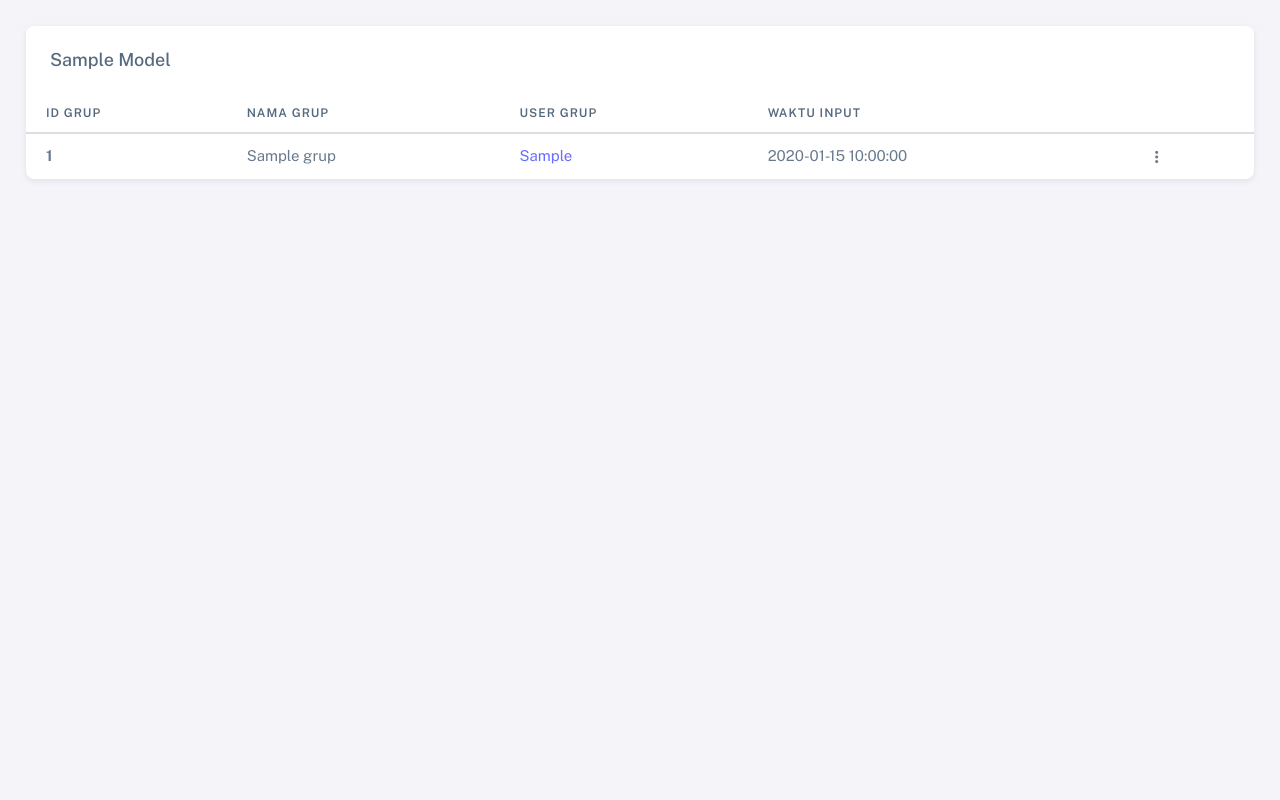
After one commit to irfanEm/project-test, a PHP site: template app/View/Group/index.php in a window 1280 px wide. The commit adds this page. Run offline with PHP 8.4, Linux system fonts and the light colour scheme; the template is opened without the code that fills it: most values are stand-ins (such as "Sample title", 1, 10 or a date in 2020).

```diff
--- /dev/null
+++ b/app/View/Group/index.php
@@ -0,0 +1,57 @@
+<div class="container-xxl flex-grow-1 container-p-y">
+
+<?php if(isset($model['error'])) { ?>
+    <div class="alert alert-danger alert-dismissible" role="alert">
+        <?= $model['error'] ?>
+        <button type="button" class="btn-close" data-bs-dismiss="alert" aria-label="Close"button>
+    </div>
+<?php } ?>
+
+<div class="row fv-plugins-icon-container">
+    <div class="col-md-12">
+        <!-- Hoverable Table rows -->
+        <div class="card">
+            <h5 class="card-header text-capitalize"><?= $model['heading'] ?? "List grup telegram"?></h5>
+            <div class="table-responsive text-nowrap">
+                <table class="table table-hover">
+                <thead>
+                    <tr>
+                    <th>ID Grup</th>
+                    <th>Nama Grup</th>
+                    <th>User Grup</th>
+                    <th>Waktu Input</th>
+                    </tr>
+                </thead>
+                <tbody class="table-border-bottom-0">
+                    <?php $n=1; foreach($model['grups'] as $grup) { ?>
+                    <tr>
+                        <td><strong><?= $grup['id_grup'] ?? '' ?></strong></td>
+                        <td><?= $grup['nama_grup'] ?? '' ?></td>
+                        <td><a href="https://t.me/<?= $grup['user_grup'] ?>"><?= $grup['user_grup'] ?? '' ?></a></td>
+                        <td><?= $grup['time_add'] ?? '' ?></td>
+                        <td>
+                            <div class="dropdown">
+                            <button type="button" class="btn p-0 dropdown-toggle hide-arrow" data-bs-toggle="dropdown">
+                                <i class="bx bx-dots-vertical-rounded"></i>
+                            </button>
+                            <div class="dropdown-menu">
+                                <a class="dropdown-item" href="/grup/edit/<?= $grup['id_grup'] ?>"
+                                ><i class="bx bx-edit-alt me-1"></i> Edit</a
+                                >
+                                <a class="dropdown-item" href="/grup/hapus/<?= $grup['id_grup'] ?>"
+                                ><i class="bx bx-trash me-1"></i> Delete</a
+                                >
+                            </div>
+                            </div>
+                        </td>
+                    </tr>
+                    <?php }?>
+                </tbody>
+                </table>
+            </div>
+        </div>
+        <!--/ Hoverable Table rows -->
+
+    </div>
+</div>
+</div>
--- a/public/index.php
+++ b/public/index.php
@@ -2,6 +2,7 @@
 
 require_once __DIR__ . "/../vendor/autoload.php";
 use PRGANYRN\PROJECT\TEST\App\Route;
+use PRGANYRN\PROJECT\TEST\Controller\GrupController;
 use PRGANYRN\PROJECT\TEST\Controller\HomeController;
 use PRGANYRN\PROJECT\TEST\Controller\TestController;
 use PRGANYRN\PROJECT\TEST\Controller\UserController;
@@ -21,5 +22,8 @@ Route::add("GET", "/auth/logout", UserController::class, "logout", [AuthMiddlewa
 Route::add("GET", "/user/perbarui", UserController::class, "perbaruiProfil", [AuthMiddleware::class]);
 Route::add("POST", "/user/perbarui", UserController::class, "postPerbaruiProfil", [AuthMiddleware::class]);
 Route::add("POST", "/user/postUbahSandi", UserController::class, "postUbahSandi", [AuthMiddleware::class]);
+Route::add("GET", "/grup", GrupController::class, "index", [AuthMiddleware::class]);
+Route::add("GET", "/grup/tambah", GrupController::class, "daftar", [AuthMiddleware::class]);
+Route::add("POST", "/grup/tambah", GrupController::class, "postDaftar", [AuthMiddleware::class]);
 
 Route::gas();
```
Also changed, not shown: app/Controller/GrupController.php (added, +61 -0 lines), app/Repository/GrupTeleRepository.php (+8 -1 lines), app/Service/GrupService.php (+6 -1 lines), app/View/Group/tambah.php (added, +33 -0 lines), tests/Repository/GrupTeleRepositoryTest.php (+6 -0 lines), tests/Service/GrupServiceTest.php (added, +73 -0 lines), 1 other file.
